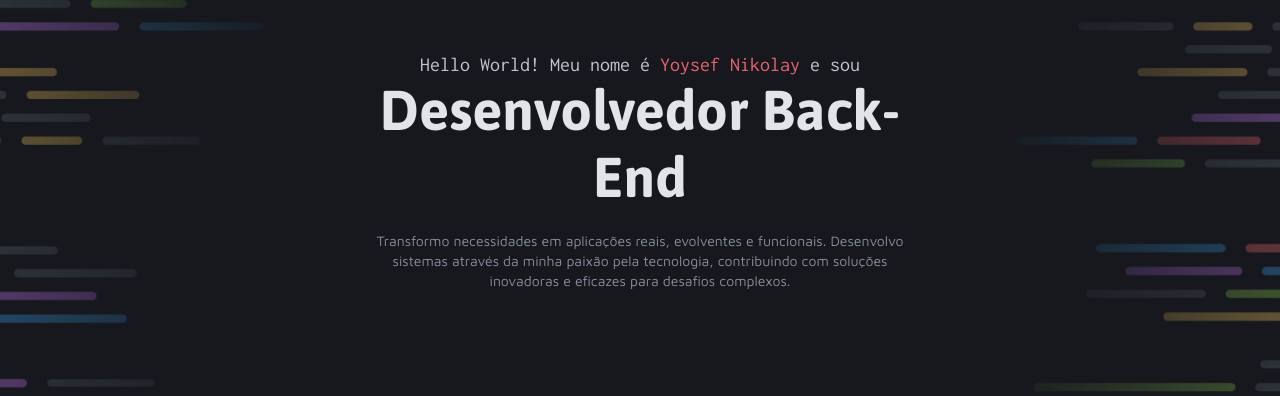
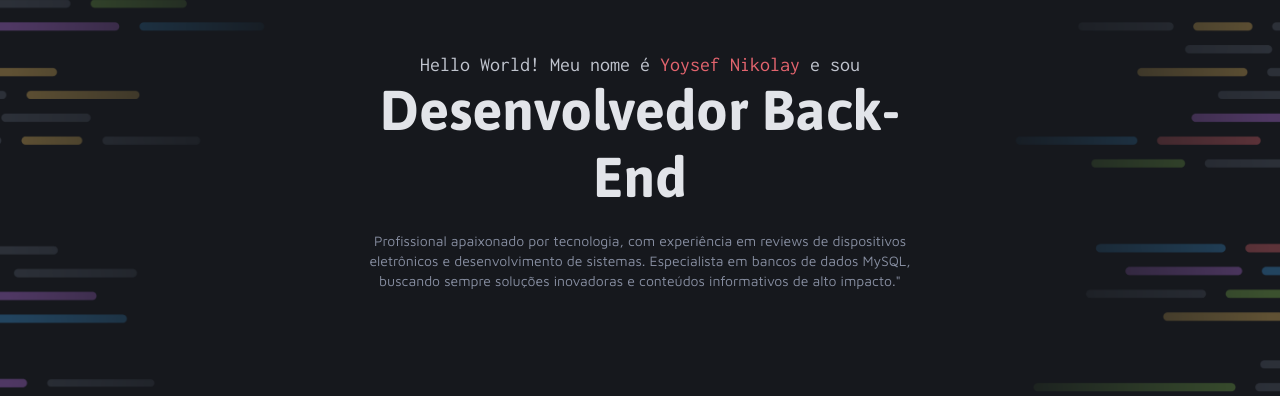
Before and after one commit to Yalokyn/Meu-portfolio, a plain HTML site: page index.html in a window 1280 px wide. Shown: the part 235-631 px from the top of the page. Drawn offline with Linux system fonts and the light colour scheme.

Commit message:
Update index.html

```diff
--- a/index.html
+++ b/index.html
@@ -32,10 +32,7 @@
         <h1>Desenvolvedor Back-End</h1>
 
         <p class="tx-sm">
-          Transformo necessidades em aplicações reais, evolventes e funcionais.
-          Desenvolvo sistemas através da minha paixão pela tecnologia,
-          contribuindo com soluções inovadoras e eficazes para desafios
-          complexos.
+          Profissional apaixonado por tecnologia, com experiência em reviews de dispositivos eletrônicos e desenvolvimento de sistemas. Especialista em bancos de dados MySQL, buscando sempre soluções inovadoras e conteúdos informativos de alto impacto."
         </p>
       </header>
 
```
